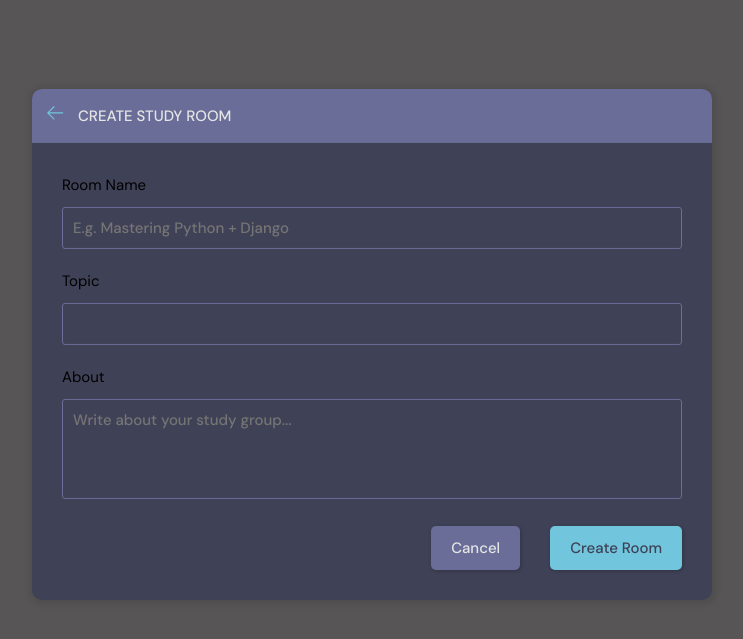
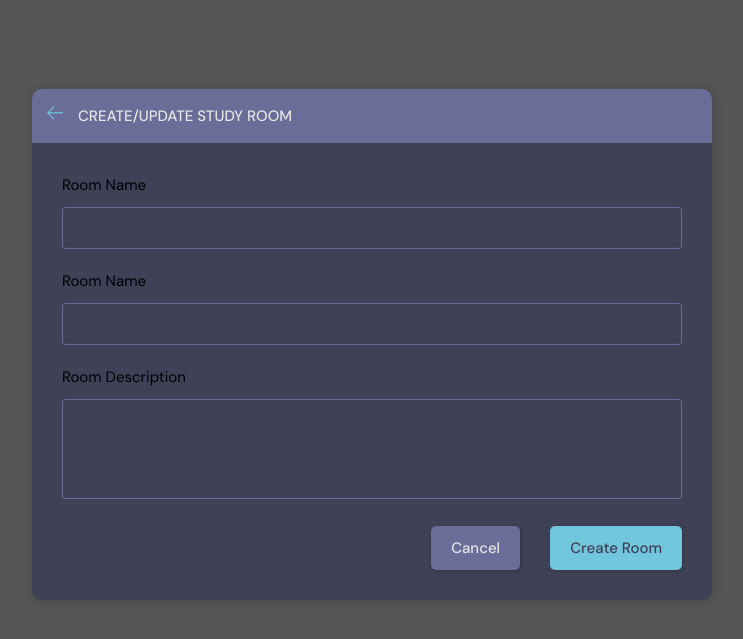
Before and after one commit to GEO-HACK/STUDYBUD, a Django app: page /create-room/ in a window 1280 px wide. Shown: the part 76-715 px from the top of the page, without its empty margins (268-1011 px from the left). Run offline with Django 5.2, Linux system fonts and the light colour scheme; the visitor is signed in with stand-in values (Sample User, id 1).

Commit message:
create room

```diff
--- a/studybud/studyapp/templates/studybud/room_form.html
+++ b/studybud/studyapp/templates/studybud/room_form.html
@@ -5,7 +5,7 @@
     <div class="layout__box">
       <div class="layout__boxHeader">
         <div class="layout__boxTitle">
-            <a href="index.html">
+          <a href="{% url 'home' %}">
             <svg version="1.1" xmlns="http://www.w3.org/2000/svg" width="32" height="32" viewBox="0 0 32 32">
               <title>arrow-left</title>
               <path
@@ -13,17 +13,39 @@
               </path>
             </svg>
           </a>
-            <h3>Create Study Room</h3>
+          <h3>Create/update Study Room</h3>
         </div>
       </div>
       <div class="layout__body">
-          <form class="form" action="#">
+        <form class="form" action="" method="post">
+          {% csrf_token %}
+
           <div class="form__group">
             <label for="room_name">Room Name</label>
-              <input id="room_name" name="room_name" type="text" placeholder="E.g. Mastering Python + Django" />
+            <input required type="text" name="name" list="topic-list" />
+            <datalist id="topic-list">
+              <select id="room_topic">
+                <option value="Python">Python</option>
+                <option value="Django">Django</option>
+              </select>
+            </datalist>
+          </div>
+
+
+          <div class="form__group">
+            <label for="room_name">Room Name</label>
+
+            {{form.name}}
           </div>
 
           <div class="form__group">
+            <label for="room_name">Room Description</label>
+            {{form.description}}
+          </div>
+
+
+
+          <!-- <div class="form__group">
               <label for="room_topic">Topic</label>
               <input required type="text" name="topic" id="room_topic" list="topic-list" />
               <datalist id="topic-list">
@@ -34,13 +56,9 @@
                 </select>
               </datalist>
 
-            </div>
+            </div> -->
 
 
-            <div class="form__group">
-              <label for="room_about">About</label>
-              <textarea name="room_about" id="room_about" placeholder="Write about your study group..."></textarea>
-            </div>
           <div class="form__action">
             <a class="btn btn--dark" href="index.html">Cancel</a>
             <button class="btn btn--main" type="submit">Create Room</button>
```
Lines whose indentation alone changed are shown as unchanged.
